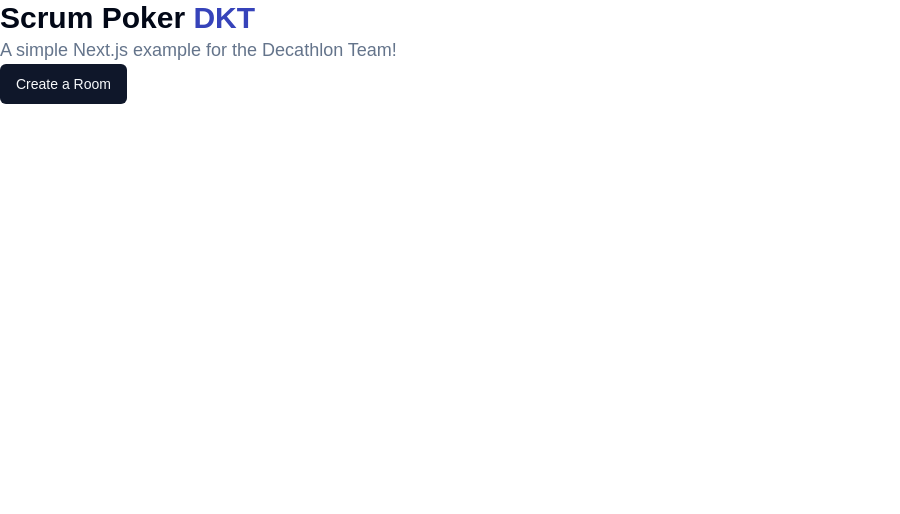
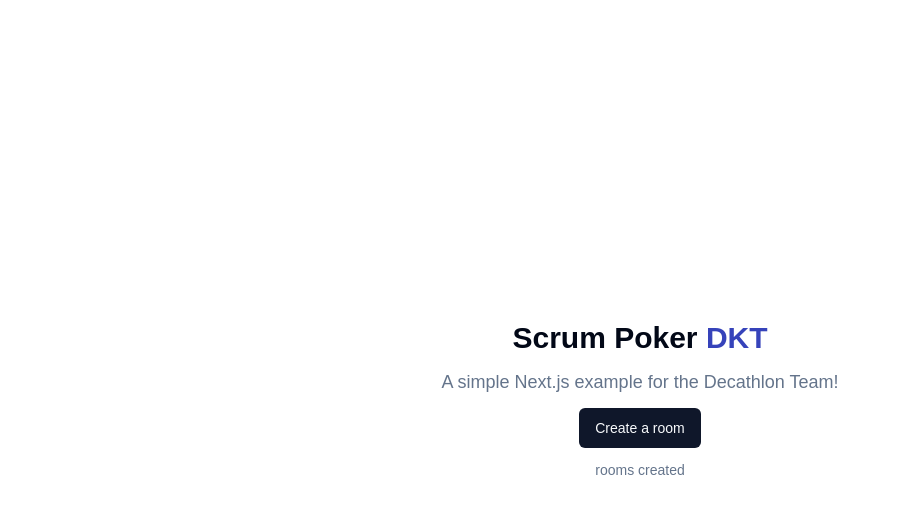
Before and after one commit to maximilian-kaske-dkt/scrum-poker, a Next.js app: page / in a window 1280 px wide. Shown: the top 514 px of the page, without its empty margins (0-900 px from the left). Built offline with nearby package versions, Linux system fonts and the light colour scheme; no server answers; the database is empty.

Commit message:
feat: add total number of rooms

```diff
--- a/app/_components/actions.ts
+++ b/app/_components/actions.ts
@@ -2,8 +2,10 @@
 
 import { Redis } from "@upstash/redis";
 import { cookies } from "next/headers";
+import { redirect } from "next/navigation";
 
 const redis = Redis.fromEnv();
+const p = redis.pipeline();
 
 export async function createAction() {
   const userId = (await cookies()).get("uuid")?.value;
@@ -12,8 +14,13 @@
 
   const roomId = crypto.randomUUID();
 
-  await redis.hset(`rooms:${roomId}:votes`, { [userId]: null });
-  await redis.set(`rooms:${roomId}:status`, "hide");
+  p.hset(`rooms:${roomId}:votes`, { [userId]: null });
+  p.set(`rooms:${roomId}:status`, "hide");
+  p.incr(`rooms`);
 
-  return roomId;
+  await p.exec();
+
+  redirect(`/rooms/${roomId}`);
+
+  return;
 }
--- /dev/null
+++ b/app/_components/create-button.tsx
@@ -0,0 +1,8 @@
+"use client";
+
+import { Button } from "@/components/ui/button";
+import { createAction } from "./actions";
+
+export function CreateButton() {
+  return <Button onClick={createAction}>Create a room</Button>;
+}
--- a/app/page.tsx
+++ b/app/page.tsx
@@ -1,13 +1,14 @@
-"use client";
+import { Redis } from "@upstash/redis";
+import { CreateButton } from "./_components/create-button";
 
-import { Button } from "@/components/ui/button";
-import { useRouter } from "next/navigation";
-import { createAction } from "./_components/actions";
+const redis = Redis.fromEnv();
 
-export default function Home() {
-  const router = useRouter();
+export const revalidate = 600;
+
+export default async function Home() {
+  const number = await redis.get<number>(`rooms`);
   return (
-    <div className="container mx-auto min-h-screen">
+    <div className="container mx-auto min-h-screen flex flex-col items-center justify-center gap-3">
       <h1 className="font-bold text-3xl">
         Scrum Poker <span className="text-[#3643ba] font-bold">DKT</span>
       </h1>
@@ -15,15 +16,12 @@
         A simple Next.js example for the Decathlon Team!
       </p>
       <div>
-        <Button
-          onClick={async () => {
-            const roomId = await createAction();
-            router.push(`/rooms/${roomId}`);
-          }}
-        >
-          Create a Room
-        </Button>
+        <CreateButton />
       </div>
+      <p className="text-muted-foreground text-sm">
+        <span className="text-foreground font-mono">{number}</span> rooms
+        created
+      </p>
     </div>
   );
 }
```
